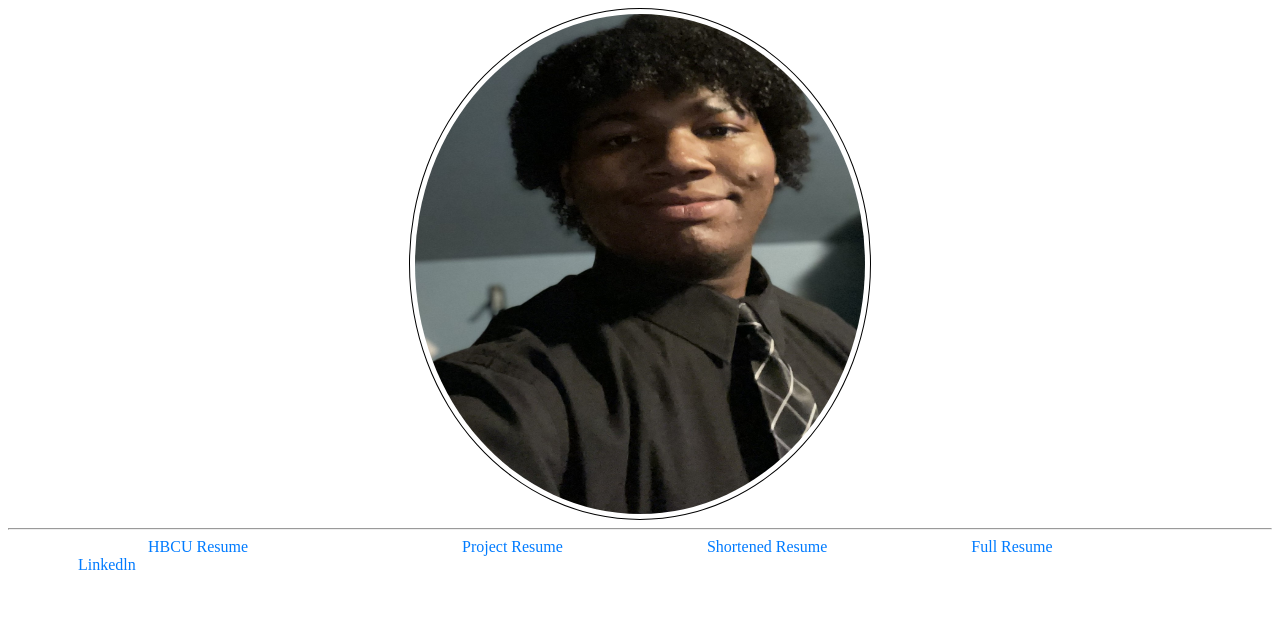
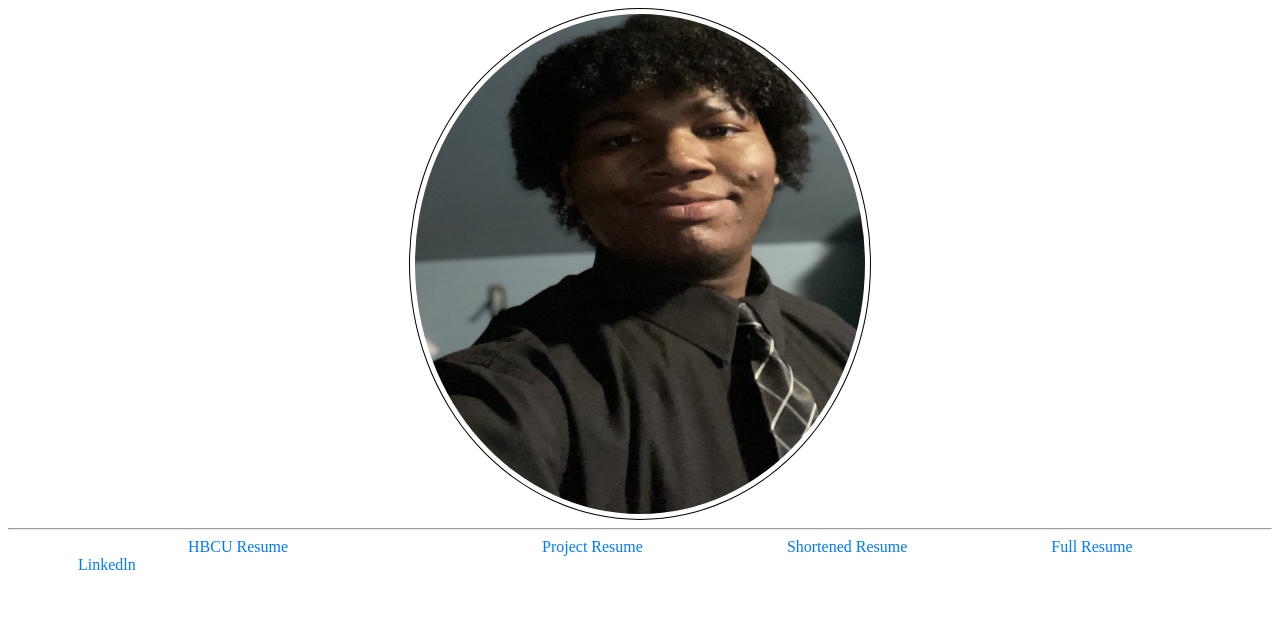
Before and after one commit to IsraelShowell/Former-Landing-Page, a plain HTML site: page index.html in a window 1280 px wide. Drawn offline with Linux system fonts and the light colour scheme.

Commit message:
Update index.html
Changed margins and paddings again......again :)

```diff
--- a/index.html
+++ b/index.html
@@ -15,7 +15,7 @@
         .link2 {
             text-decoration: none;
             color: #007BFF;
-            margin: 80px;
+            margin: 120px;
             padding: 60px;
         }
         .profile-picture {
```
